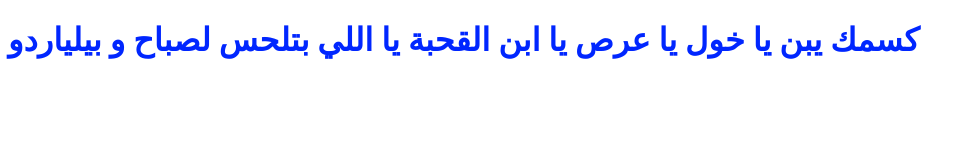
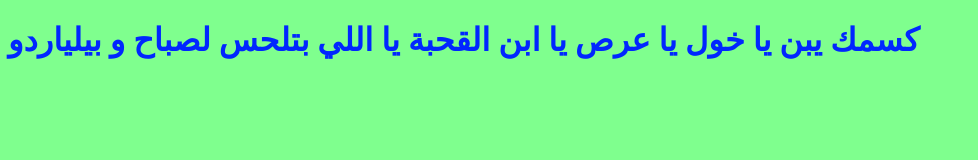
Before and after one commit to shewolfy3/InsightX, a plain HTML site: page index.html in a window 1280 px wide. Shown: the whole page, without its empty margins (0-978 px from the left). Drawn offline with Linux system fonts and the light colour scheme.

Commit message:
changing background color in css file

```diff
--- a/style.css
+++ b/style.css
@@ -1,3 +1,6 @@
 h1{
     color: rgb(0, 38, 255);
 }
+body {
+   background-color: rgb(127, 255, 142);
+}
```
